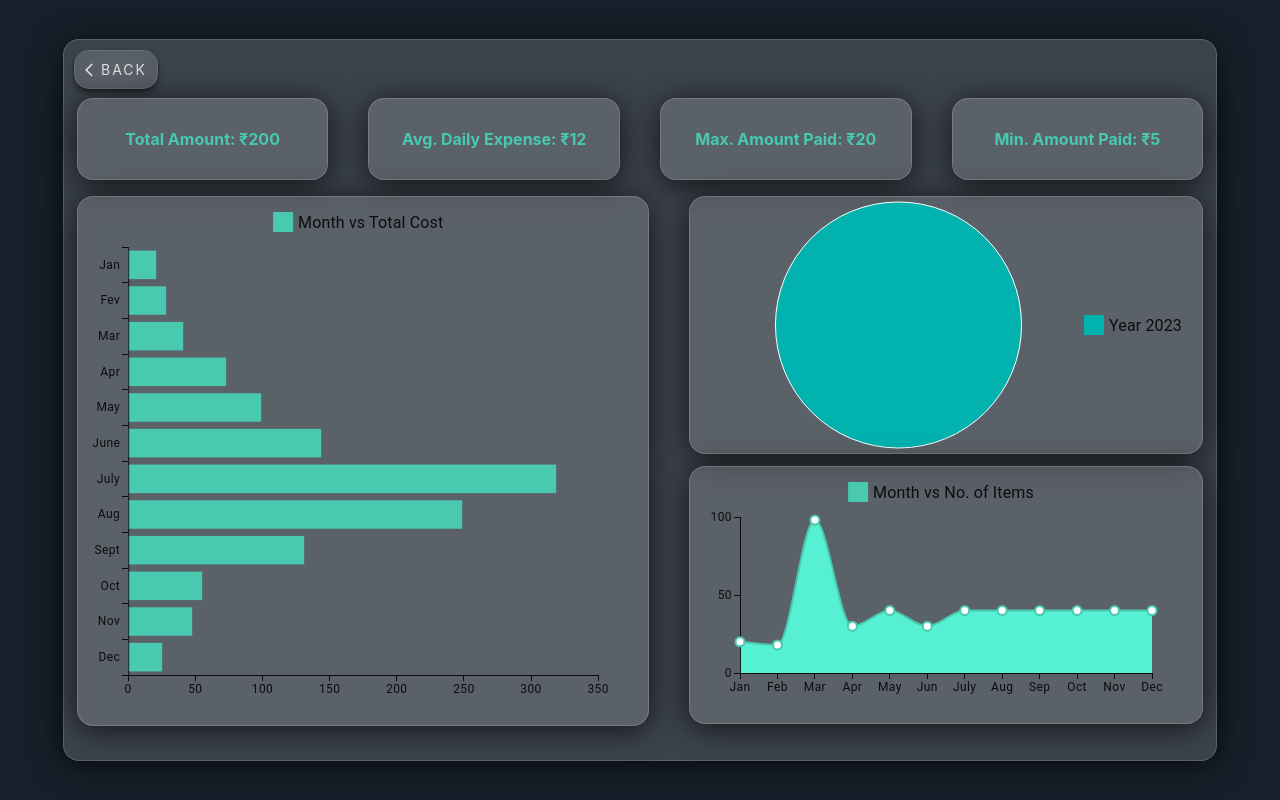
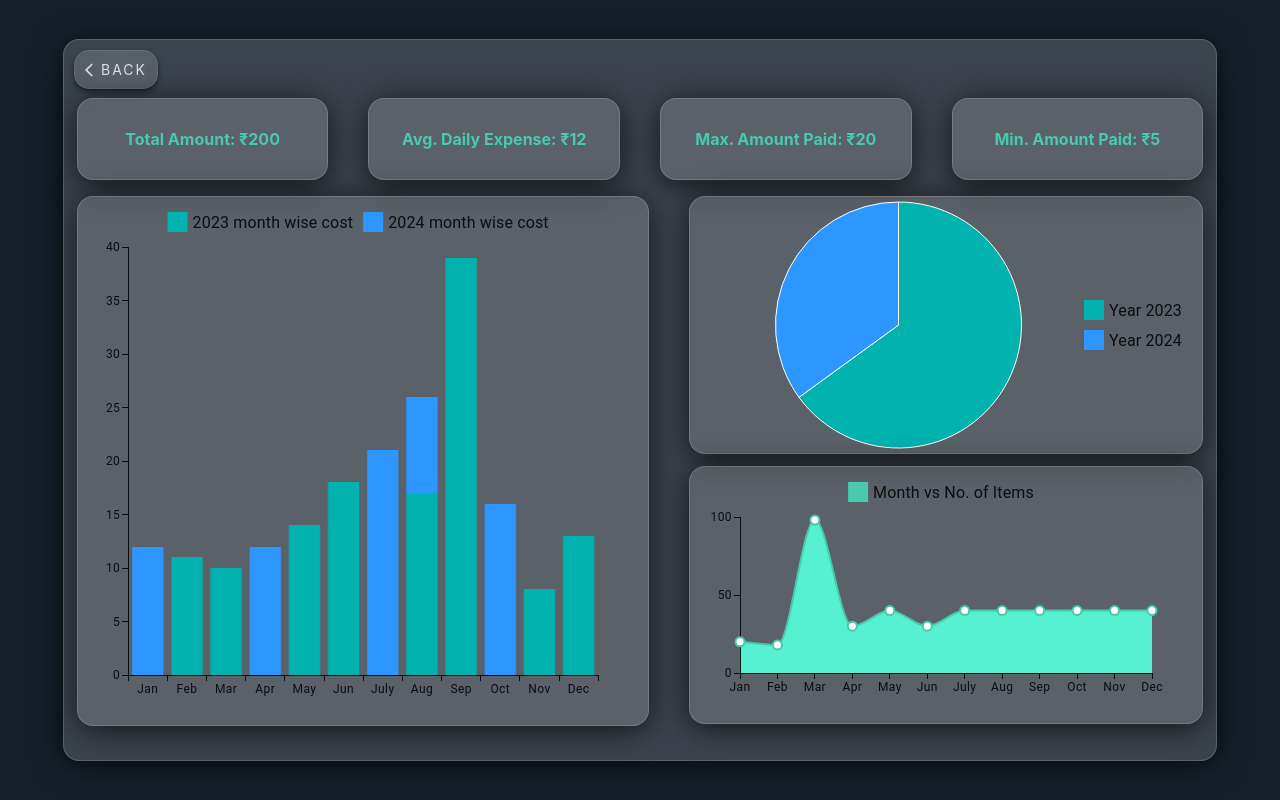
Before and after one commit to UTSAVsarkar/finance-tracker-app, a React (Create React App) app: page / in a window 1280 px wide. Both pictures are taken after a click on the link "ANALYZE". Built offline with nearby package versions, Linux system fonts and the light colour scheme.

Commit message:
added bar graph

```diff
--- a/src/components/Dashboard/dashboard.js
+++ b/src/components/Dashboard/dashboard.js
@@ -43,6 +43,32 @@ export default function Dashboard({ data }) {
     });
 
     return newMap;
+  };
+
+  const yearlyMonthWiseCost = () => {
+    const yearMap = new Map();
+
+    data.forEach((item) => {
+      const dateParts = item.date.split("/");
+      const year = parseInt(dateParts[2]);
+      const month = parseInt(dateParts[1]);
+      const price = item.price;
+
+      if (!yearMap.has(year)) {
+        yearMap.set(year, new Map());
+      }
+
+      const monthMap = yearMap.get(year);
+
+      if (!monthMap.has(month)) {
+        monthMap.set(month, 0);
+      }
+
+      const currentPrice = monthMap.get(month);
+      monthMap.set(month, currentPrice + price);
+    });
+
+    return yearMap;
   };
 
   return (
@@ -146,7 +172,7 @@ export default function Dashboard({ data }) {
               alignItems: "center",
             }}
           >
-            <BarGraph />
+            <BarGraph yearlyMonthWiseCost={yearlyMonthWiseCost()} />
           </div>
           <Stack spacing={1.5}>
             <div
--- a/src/components/charts/barChart.js
+++ b/src/components/charts/barChart.js
@@ -1,74 +1,50 @@
 import * as React from "react";
 import { BarChart } from "@mui/x-charts/BarChart";
 
-const dataset = [
-  {
-    price: 21,
-    month: "Jan",
-  },
-  {
-    price: 28,
-    month: "Fev",
-  },
-  {
-    price: 41,
-    month: "Mar",
-  },
-  {
-    price: 73,
-    month: "Apr",
-  },
-  {
-    price: 99,
-    month: "May",
-  },
-  {
-    price: 144,
-    month: "June",
-  },
-  {
-    price: 319,
-    month: "July",
-  },
-  {
-    price: 249,
-    month: "Aug",
-  },
-  {
-    price: 131,
-    month: "Sept",
-  },
-  {
-    price: 55,
-    month: "Oct",
-  },
-  {
-    price: 48,
-    month: "Nov",
-  },
-  {
-    price: 25,
-    month: "Dec",
-  },
+const xLabels = [
+  "Jan",
+  "Feb",
+  "Mar",
+  "Apr",
+  "May",
+  "Jun",
+  "July",
+  "Aug",
+  "Sep",
+  "Oct",
+  "Nov",
+  "Dec",
 ];
 
-const valueFormatter = (value) => `${value}mm`;
+export default function BarGraph({ yearlyMonthWiseCost }) {
+  console.log(yearlyMonthWiseCost);
 
-export default function BarGraph() {
+  const createData = () => {
+    const yearlyData = yearlyMonthWiseCost;
+
+    const data = [];
+    yearlyData.forEach((monthMap, year) => {
+      const arr = Array.from({ length: 12 }, () => 0);
+
+      monthMap.forEach((price, month) => {
+        arr[month - 1] += price;
+      });
+
+      data.push({
+        data: arr,
+        label: `${year} month wise cost`,
+        id: year,
+        stack: "total",
+      });
+    });
+
+    return data;
+  };
+
   return (
     <BarChart
-      dataset={dataset}
-      yAxis={[{ scaleType: "band", dataKey: "month" }]}
-      series={[
-        {
-          dataKey: "price",
-          label: "Month vs Total Cost",
-          valueFormatter,
-          color: "rgb(72, 201, 176)",
-        },
-      ]}
-      layout="horizontal"
-      colors={["rgb(72, 201, 176)"]}
+      series={createData()}
+      xAxis={[{ data: xLabels, scaleType: "band" }]}
     />
   );
 }
--- a/src/data.js
+++ b/src/data.js
@@ -6,7 +6,7 @@ export const dataArray = [
   },
   {
     title: "Chocolate Bars",
-    date: "22/7/2023",
+    date: "22/7/2024",
     price: 15,
   },
   {
@@ -16,7 +16,7 @@ export const dataArray = [
   },
   {
     title: "Mixed Nuts",
-    date: "18/4/2023",
+    date: "18/4/2024",
     price: 12,
   },
   {
@@ -26,12 +26,12 @@ export const dataArray = [
   },
   {
     title: "Beef Jerky",
-    date: "14/1/2023",
+    date: "14/1/2024",
     price: 7,
   },
   {
     title: "Granola Bars",
-    date: "27/8/2023",
+    date: "27/8/2024",
     price: 9,
   },
   {
@@ -51,7 +51,7 @@ export const dataArray = [
   },
   {
     title: "Pretzels",
-    date: "31/10/2023",
+    date: "31/10/2024",
     price: 16,
   },
   {
@@ -61,7 +61,7 @@ export const dataArray = [
   },
   {
     title: "Potato Chips",
-    date: "25/7/2023",
+    date: "25/7/2024",
     price: 6,
   },
   {
@@ -71,7 +71,7 @@ export const dataArray = [
   },
   {
     title: "Soda Cans",
-    date: "20/1/2023",
+    date: "20/1/2024",
     price: 5,
   },
   {
```
